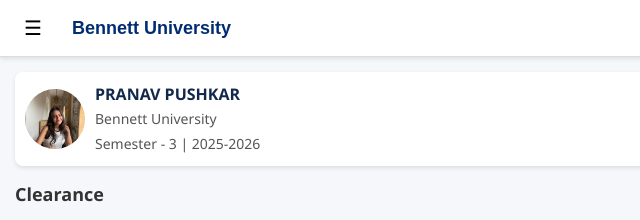
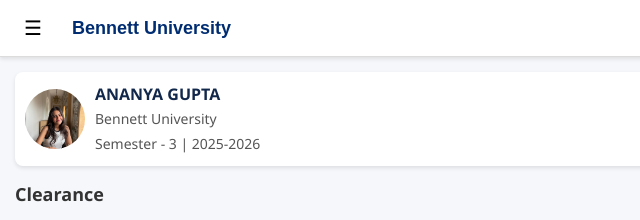
Before and after one commit to pranavpushkar122-svg/camu, a plain HTML site: page Clearance.html in a window 1280 px wide. Shown: the top 220 px of the page, 0-640 px from the left. Drawn offline with Linux system fonts and the light colour scheme.

Commit message:
Update Clearance.html

```diff
--- a/Clearance.html
+++ b/Clearance.html
@@ -41,8 +41,8 @@
     <div class="drawer-header">
       <img src="MY PIC.jpg" alt="Profile" class="drawer-avatar"/>
       <div>
-        <div class="drawer-name">PRANAV PUSHKAR</div>
-        <div class="drawer-sub">S24CSEU0613</div>
+        <div class="drawer-name">ANANYA GUPTA</div>
+        <div class="drawer-sub">S24CSEU1804</div>
       </div>
     </div>
 
@@ -79,7 +79,7 @@
   <section class="profile-card">
     <img src="MY PIC.jpg" alt="Profile Photo" class="profile-img">
     <div class="profile-info">
-      <h2>PRANAV PUSHKAR</h2>
+      <h2>ANANYA GUPTA</h2>
       <p>Bennett University</p>
       <p>Semester - 3 | 2025-2026</p>
     </div>
```
